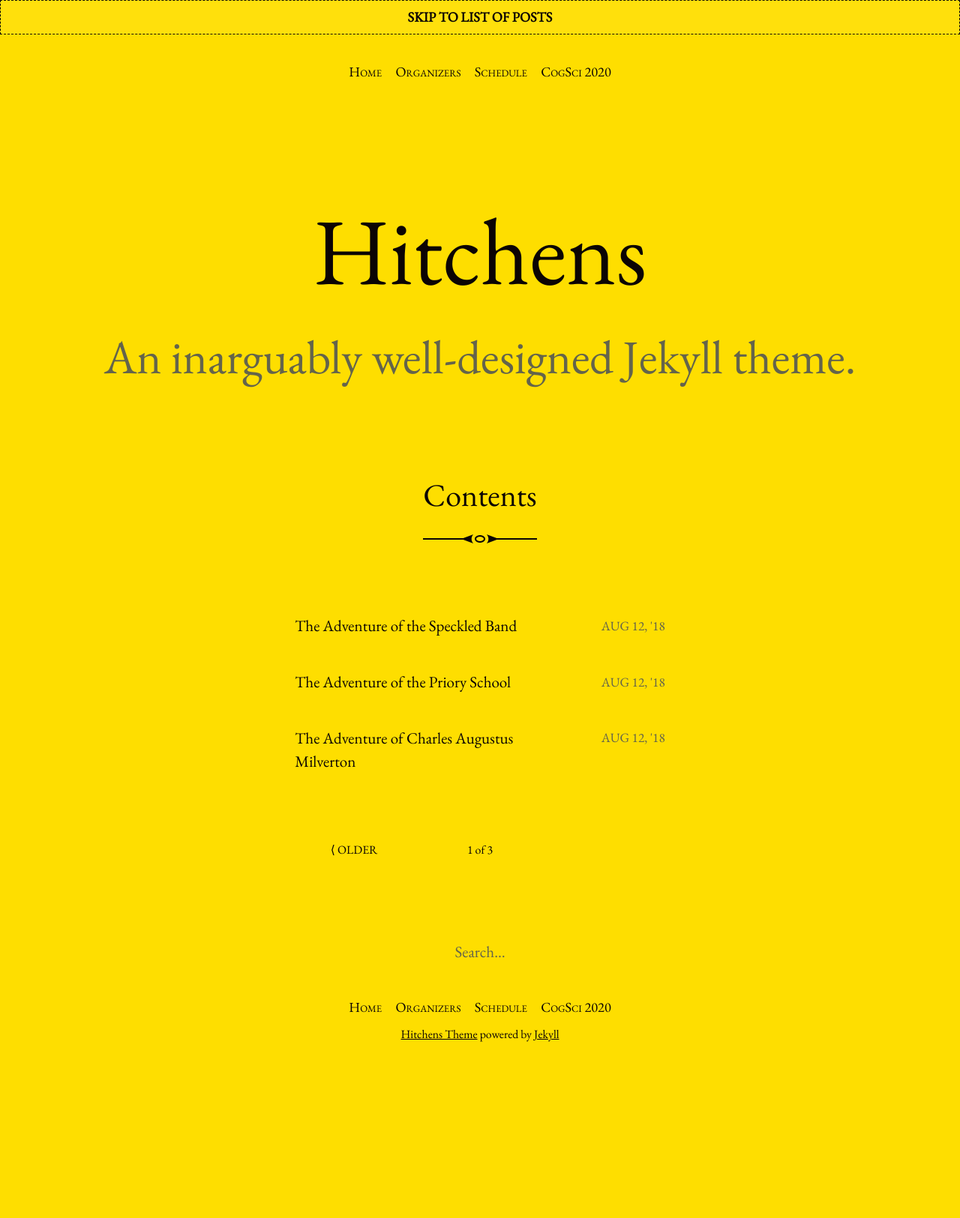
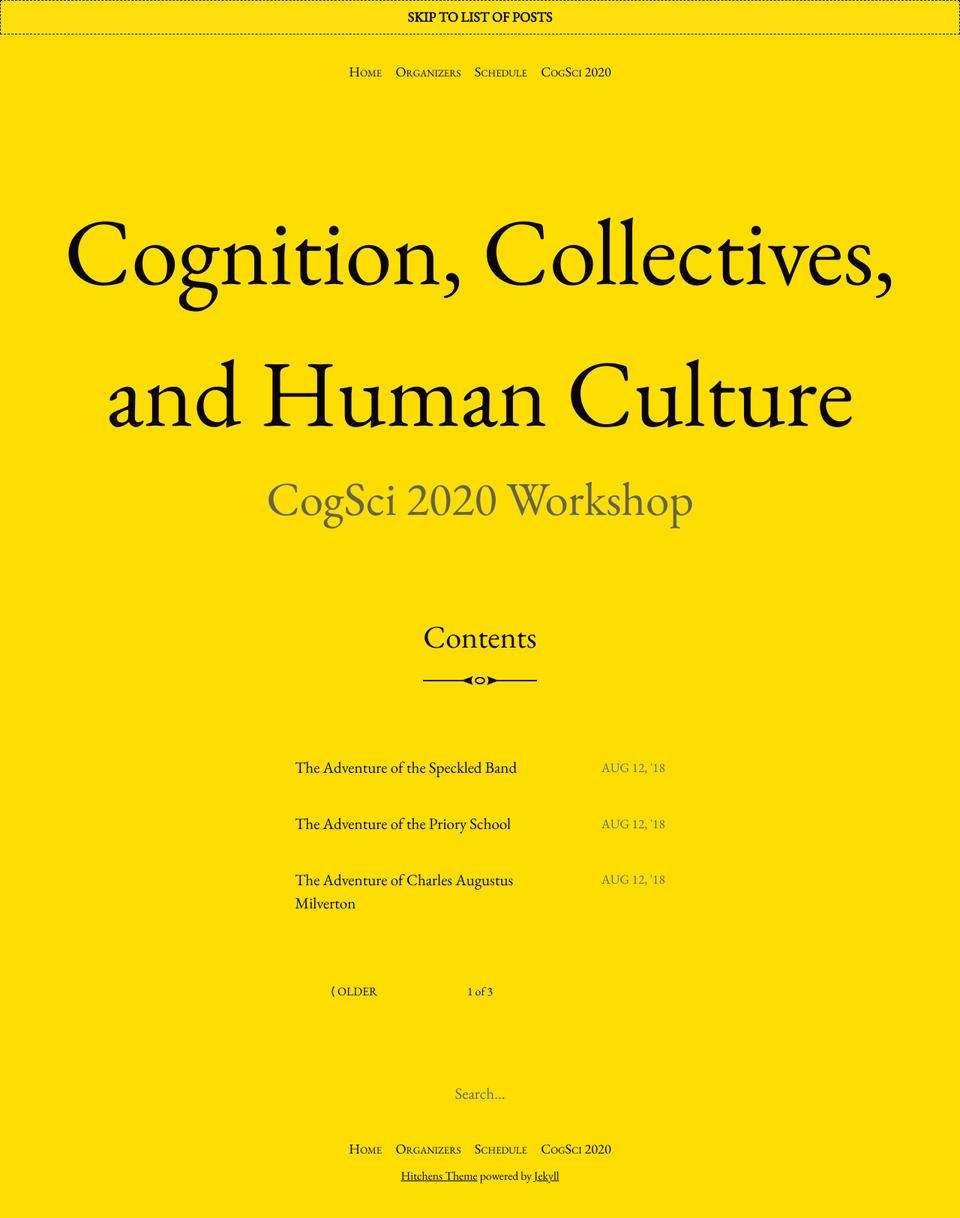
Before and after one commit to cognitioncollectivesandculture/cognitioncollectivesandculture.github.io, a Jekyll site: the page built from index.html, in a window 1280 px wide. Shown: the whole page at 75% size. Built offline with Jekyll 4.4.1, drawn with Linux system fonts in a browser that asks for light colours; the list of posts is cut into pages by our own code; before the commit the page ends 1436 px from its top, so only the background shows below that.

Commit message:
fixed base url

```diff
--- a/_config.yml
+++ b/_config.yml
@@ -13,15 +13,15 @@
 # you will see them accessed via {{ site.title }}, {{ site.email }}, and so on.
 # You can create any custom variable you would like, and they will be accessible
 # in the templates via {{ site.myvariable }}.
-title: Hitchens
-email: hello@patdryburgh.com
+title: Cognition, Collectives, and Human Culture
+email: charleywu@fas.harvard.edu
 description: >- # this means to ignore newlines until "baseurl:"
-  An inarguably well-designed Jekyll theme.
-baseurl: "/hitchens" # the subpath of your site, e.g. /blog
-url: "https://patdryburgh.github.io" # the base hostname & protocol for your site, e.g. http://example.com
+  CogSci 2020 Workshop
+baseurl: "/" # the subpath of your site, e.g. /blog
+url: "https://cognitioncollectivesandculture.github.io/" # the base hostname & protocol for your site, e.g. http://example.com
 icon: /assets/images/icon-512.png
-twitter_username: patdryburgh
-github_username:  patdryburgh
+twitter_username:
+github_username:  cognitioncollectivesandculture
 
 # Build settings
 markdown: kramdown
```
Also changed, not shown: 1 other file.
